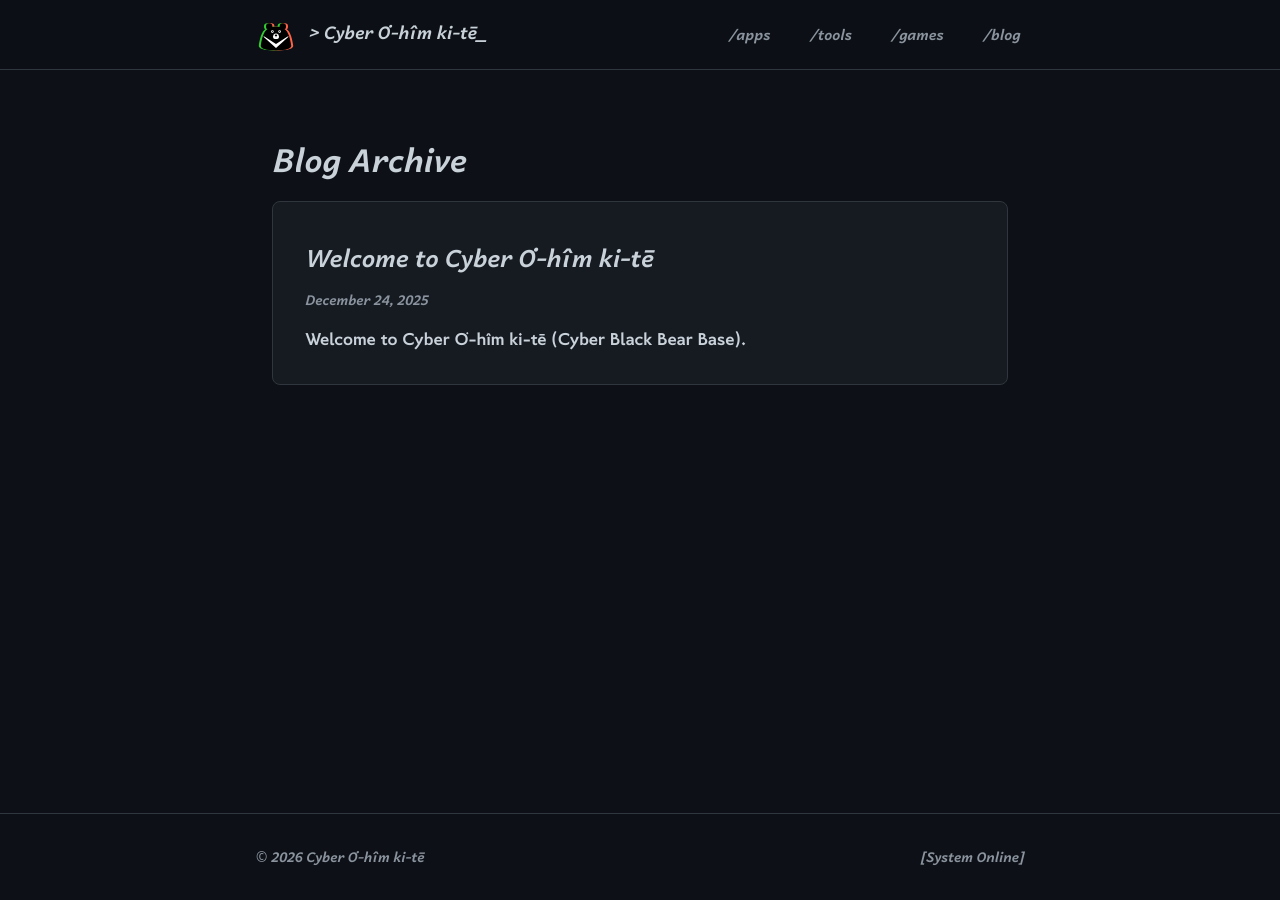
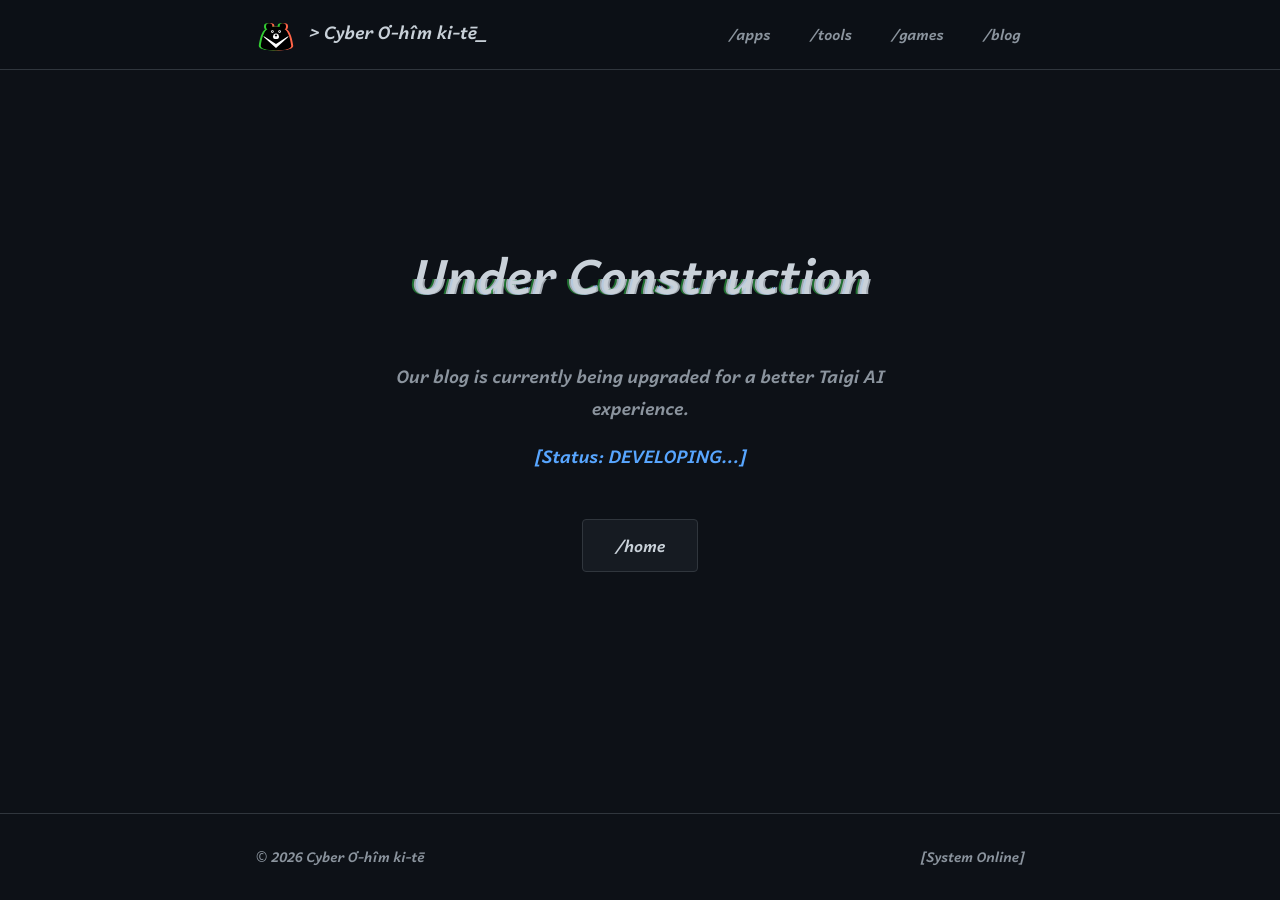
Before and after one commit to CyberOoHim/CyberOoHim.github.io, a Jekyll site: the page built from blog.html, in a window 1280 px wide. Built offline with Jekyll 4.4.1, drawn with Linux system fonts in a browser that asks for light colours.

Commit message:
feat: /blog underconstrion 2. clickabe url in footer and help/about

```diff
--- a/blog.html
+++ b/blog.html
@@ -4,19 +4,161 @@ title: Blog
 permalink: /blog/
 ---
 
-<div class="container">
-    <h1>Blog Archive</h1>
-    <div class="posts">
-        {% for post in site.posts %}
-        <article class="post-card">
-            <h2 class="post-title">
-                <a href="{{ post.url | relative_url }}">{{ post.title }}</a>
-            </h2>
-            <div class="post-meta">{{ post.date | date: "%B %d, %Y" }}</div>
-            <div class="post-excerpt">
-                {{ post.excerpt }}
-            </div>
-        </article>
-        {% endfor %}
+<div class="container construction-page">
+    <div class="construction-content">
+        <div class="glitch-wrapper">
+            <h1 class="glitch-text" data-text="Under Construction">Under Construction</h1>
+        </div>
+        <p class="construction-message">
+            Our blog is currently being upgraded for a better Taigi AI experience.
+            <br>
+            <span class="status-code">[Status: DEVELOPING...]</span>
+        </p>
+        <div class="action-buttons">
+            <a href="{{ '/' | relative_url }}" class="btn-primary">/home</a>
+        </div>
     </div>
 </div>
+
+<style>
+    .construction-page {
+        display: flex;
+        flex-direction: column;
+        align-items: center;
+        justify-content: center;
+        min-height: 60vh;
+        text-align: center;
+    }
+
+    .construction-content {
+        max-width: 500px;
+    }
+
+    .glitch-wrapper {
+        margin-bottom: 2rem;
+    }
+
+    .glitch-text {
+        font-size: 3rem;
+        position: relative;
+        display: inline-block;
+        color: var(--text-primary);
+    }
+
+    /* Subtle glitch effect for construction page */
+    .glitch-text::before,
+    .glitch-text::after {
+        content: attr(data-text);
+        position: absolute;
+        top: 0;
+        left: 0;
+        width: 100%;
+        height: 100%;
+        opacity: 0.8;
+    }
+
+    .glitch-text::before {
+        left: 2px;
+        text-shadow: -2px 0 #58a6ff;
+        clip: rect(44px, 450px, 56px, 0);
+        animation: glitch-anim 5s infinite linear alternate-reverse;
+    }
+
+    .glitch-text::after {
+        left: -2px;
+        text-shadow: -2px 0 #238636;
+        clip: rect(44px, 450px, 56px, 0);
+        animation: glitch-anim2 5s infinite linear alternate-reverse;
+    }
+
+    @keyframes glitch-anim {
+        0% {
+            clip: rect(31px, 9999px, 94px, 0);
+        }
+
+        20% {
+            clip: rect(62px, 9999px, 42px, 0);
+        }
+
+        40% {
+            clip: rect(16px, 9999px, 78px, 0);
+        }
+
+        60% {
+            clip: rect(43px, 9999px, 11px, 0);
+        }
+
+        80% {
+            clip: rect(85px, 9999px, 63px, 0);
+        }
+
+        100% {
+            clip: rect(11px, 9999px, 89px, 0);
+        }
+    }
+
+    @keyframes glitch-anim2 {
+        0% {
+            clip: rect(65px, 9999px, 100px, 0);
+        }
+
+        20% {
+            clip: rect(12px, 9999px, 56px, 0);
+        }
+
+        40% {
+            clip: rect(82px, 9999px, 34px, 0);
+        }
+
+        60% {
+            clip: rect(21px, 9999px, 77px, 0);
+        }
+
+        80% {
+            clip: rect(54px, 9999px, 12px, 0);
+        }
+
+        100% {
+            clip: rect(96px, 9999px, 45px, 0);
+        }
+    }
+
+    .construction-message {
+        font-family: var(--font-mono);
+        color: var(--text-secondary);
+        font-size: 1.1rem;
+        margin-bottom: 3rem;
+        line-height: 1.8;
+    }
+
+    .status-code {
+        color: var(--text-link);
+        font-weight: bold;
+        display: block;
+        margin-top: 1rem;
+    }
+
+    .action-buttons {
+        margin-top: 2rem;
+    }
+
+    .btn-primary {
+        display: inline-block;
+        padding: 0.8rem 2rem;
+        background: var(--bg-secondary);
+        color: var(--text-primary);
+        border: 1px solid var(--border-color);
+        border-radius: 4px;
+        font-family: var(--font-mono);
+        text-decoration: none;
+        transition: all 0.2s ease;
+    }
+
+    .btn-primary:hover {
+        background: var(--bg-tertiary);
+        border-color: var(--text-link);
+        color: var(--text-link);
+        text-decoration: none;
+        transform: translateY(-2px);
+    }
+</style>
```
Also changed, not shown: pages/tl_poj_converter.html (+11 -3 lines).
